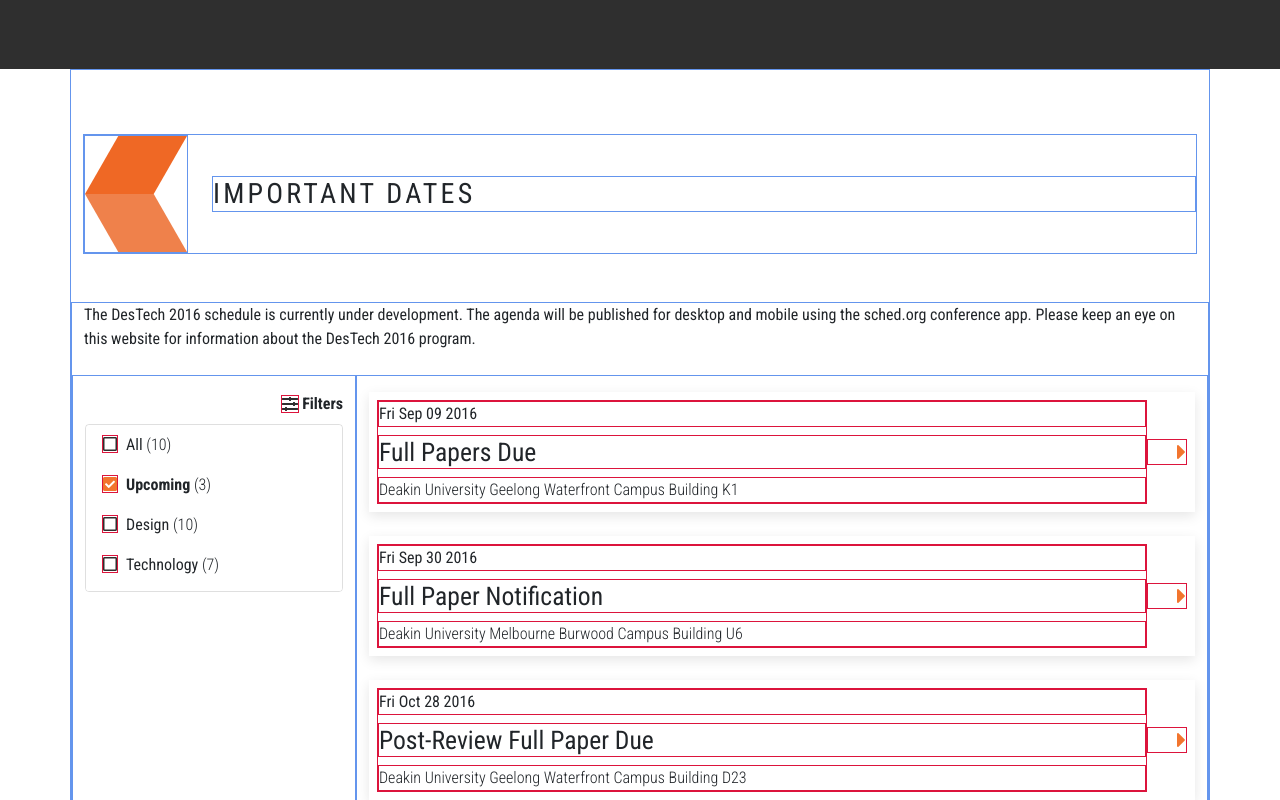
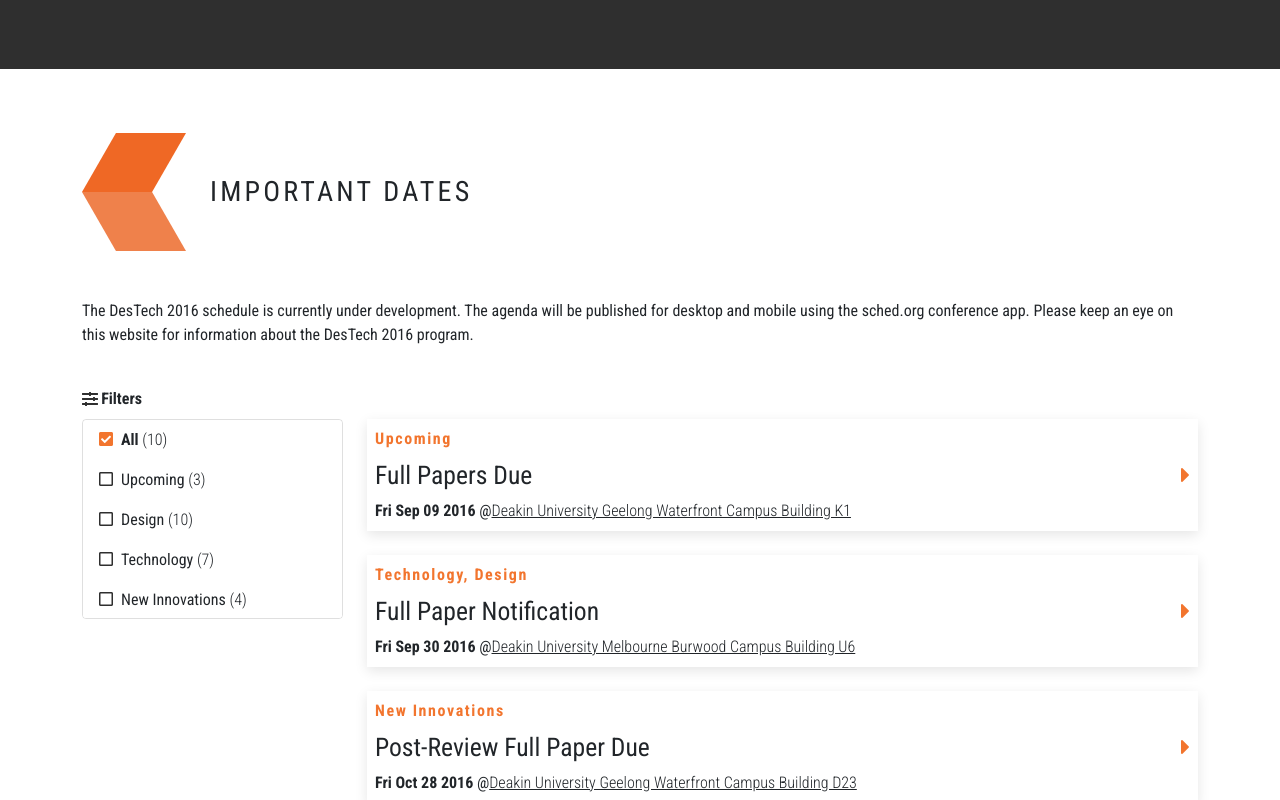
Before and after one commit to AndyJPG/destech-showcase, a React (Create React App) app: page / in a window 1280 px wide. Shown: the part 1380-2180 px from the top of the page. Built offline with nearby package versions, Linux system fonts and the light colour scheme.

Commit message:
implemented events filter

```diff
--- a/src/components/EventDates/EventDates.tsx
+++ b/src/components/EventDates/EventDates.tsx
@@ -6,7 +6,8 @@
 type Event = {
     eventName: string,
     eventDate: Date,
-    eventLocation: string
+    eventLocation: string,
+    category: Array<string>
 }
 
 type FilterOption = {
@@ -19,55 +20,118 @@
     {
         eventName: "full papers due",
         eventDate: new Date("2016-09-09"),
-        eventLocation: "Deakin University Geelong Waterfront Campus Building K1"
+        eventLocation: "Deakin University Geelong Waterfront Campus Building K1",
+        category: ["upcoming"]
     },
     {
         eventName: "full paper notification",
         eventDate: new Date("2016-09-30"),
-        eventLocation: "Deakin University Melbourne Burwood Campus Building U6"
+        eventLocation: "Deakin University Melbourne Burwood Campus Building U6",
+        category: ["technology", "design"]
     }, {
         eventName: "post-review full paper due",
         eventDate: new Date("2016-10-28"),
-        eventLocation: "Deakin University Geelong Waterfront Campus Building D23"
+        eventLocation: "Deakin University Geelong Waterfront Campus Building D23",
+        category: ["new innovations"]
     }
 ];
 
 function EventDates() {
 
+    // Filter list
+    const [filterList, setFilterList] = useState<Array<string>>(["all"]);
+
+    // Filter options
     const [filterOptions, setFilterOptions] = useState<Array<FilterOption>>(
         [
-            {name: "all", number: 10, checked: false},
-            {name: "upcoming", number: 3, checked: true},
+            {name: "all", number: 10, checked: true},
+            {name: "upcoming", number: 3, checked: false},
             {name: "design", number: 10, checked: false},
             {name: "technology", number: 7, checked: false},
             {name: "new innovations", number: 4, checked: false}
         ]
     );
 
+    // Show filter or not
     const [showFilter, setShowFilter] = useState(true);
 
+    // Filter option checkbox handler
     function checkboxHandler(name: string) {
+        // New filter list
+        let newFilterList: Array<string> = [];
+
+        // Filter options
         let newFilterOptions = [...filterOptions];
+
+        //All category index
+        let indexOfAllCategory: number = 0;
+
+        // If all is selected
         if (name === "all") {
+            // Set filter list to all
+            newFilterList = ["all"];
+
+            // Update filter options
             newFilterOptions.forEach((option) => {
                 if (option.name === name) {
-                    option.checked = !option.checked;
+                    option.checked = true;
                 } else {
                     option.checked = false;
                 }
             });
         } else {
-            newFilterOptions.forEach((option) => {
+            // Update filter options and filter list
+            newFilterOptions.forEach((option, index) => {
                 if (option.name === name) {
                     option.checked = !option.checked;
                 }
 
                 if (option.name === "all") {
+                    indexOfAllCategory = index;
                     option.checked = false;
+                }
+
+                if (option.checked === true) {
+                    newFilterList.push(option.name);
                 }
             });
         }
+
+        // If filter list length is 0 select all
+        if (newFilterList.length <= 0) {
+            newFilterOptions[indexOfAllCategory].checked = true;
+            newFilterList = ["all"];
+        }
+
+        // Set filter list
+        setFilterList(newFilterList);
+        // Set new filter options
         setFilterOptions(newFilterOptions);
+    }
+
+    // Calculate height or option list
+    function getFilterListHeight(): string {
+        const filterListHeight = filterOptions.length * 40;
+        return filterListHeight.toString() + "px";
+    }
+
+    // Get events list
+    function getEventsList(): Array<Event> {
+        // If filter list has all
+        if (filterList.includes("all")) {
+            return events;
+        }
+
+        // Filtered event list
+        const newEventsList = events.filter((event) => {
+            for (let filterListIndex = 0; filterListIndex < filterList.length; filterListIndex++) {
+                if (event.category.includes(filterList[filterListIndex])) {
+                    return true;
+                }
+            }
+        });
+
+        return newEventsList;
     }
 
     return (
@@ -75,14 +139,14 @@
             <p className="description">The DesTech 2016 schedule is currently under development. The agenda will be published for desktop and
                 mobile using the sched.org conference app. Please keep an eye on this website for information about the
                 DesTech 2016 program.</p>
-            <div className="events-filter col-12 col-sm-3 col-lg-3">
+            <div className="events-filter col-12 col-sm-12 col-md-4 col-lg-3">
                 <label className="filter-title">
                     <input type="checkbox" checked={showFilter} onChange={() => {setShowFilter(!showFilter)}} />
                     <i className="fas fa-sliders-h mobile-filter-icon" />
                     <span>Filters</span>
                     <i className="fa fa-caret-down screen-filter-icon"/>
                 </label>
-                <ul className="list-group events-filter-list" style={{height: showFilter ? "168px" : "0", opacity: showFilter ? "1" : "0"}} >
+                <ul className="list-group events-filter-list" style={{height: showFilter ? getFilterListHeight() : "0", opacity: showFilter ? "1" : "0"}} >
                     {
                         filterOptions.map((option) =>
                             <li className="list-group-item" key={option.name}>
@@ -100,16 +164,18 @@
                     }
                 </ul>
             </div>
-            <div className="events-container col-12 col-sm-9 col-lg-9">
+            <div className="events-container col-12 col-sm-12 col-md-8 col-lg-9">
                 <ul className="list-group">
                     {
-                        events.map((event) =>
-                            <Link className="link-container" to="/program">
-                                <li className="event-item list-group-item" key={event.eventName}>
+                        getEventsList().map((event) =>
+                            <Link className="link-container" to="/program" key={event.eventName}>
+                                <li className="event-item list-group-item">
                                     <div className="event-content">
-                                        <p className="event-date">{event.eventDate.toDateString()}</p>
+                                        <p className="event-categories">
+                                            {event.category.map((category, index) => index === 0 ? category : ", " + category)}
+                                        </p>
                                         <p className="event-name">{event.eventName}</p>
-                                        <p className="event-location">{event.eventLocation}</p>
+                                        <p><span className="event-date">{event.eventDate.toDateString()}</span> @<span className="event-location">{event.eventLocation}</span></p>
                                     </div>
                                     <i className="fas fa-caret-right"/>
                                 </li>
--- a/src/components/EventDates/eventDates.scss
+++ b/src/components/EventDates/eventDates.scss
@@ -11,10 +11,6 @@
     padding-top: 0.5rem;
     padding-bottom: 0.5rem;
 
-    div, li, p, i {
-      border: 1px solid crimson;
-    }
-
     ul {
       width: 100%;
     }
@@ -26,6 +22,11 @@
       justify-content: flex-end;
       padding-bottom: 0.5rem;
       padding-top: 0.5rem;
+      cursor: pointer;
+
+      @media (min-width: 768px) {
+        justify-content: flex-start;
+      }
 
       span {
         font-weight: 600;
@@ -48,7 +49,7 @@
       }
     }
 
-    .list-group {
+    .events-filter-list {
       overflow: hidden;
       transition: height 1s ease-in-out, opacity 1.5s ease-in-out;
       border: 1px solid rgba(0, 0, 0, 0.125);
@@ -96,8 +97,8 @@
   .events-container {
     padding-top: 1rem;
 
-    div, li, p, i {
-      border: 1px solid crimson;
+    @media (min-width: 768px) {
+      padding-top: 3rem;
     }
 
     .link-container {
@@ -121,7 +122,19 @@
 
         .event-date {
           font-size: 1rem;
-          font-weight: 500;
+          font-weight: 600;
+          display: block;
+
+          @media (min-width: 768px) {
+            display: inline;
+          }
+        }
+
+        .event-categories {
+          text-transform: capitalize;
+          color: $primary;
+          font-weight: 600;
+          letter-spacing: 0.1rem;
         }
 
         .event-name {
@@ -136,6 +149,7 @@
         }
 
         .event-location {
+          text-decoration: underline;
           font-size: 0.8rem;
           font-weight: 300;
 
--- a/src/components/SectionContainer/sectionContainer.scss
+++ b/src/components/SectionContainer/sectionContainer.scss
@@ -1,10 +1,6 @@
 @import 'src/assets/sass/variables';
 
 .section-container {
-
-  div, h3, img {
-    border: 1px solid cornflowerblue;
-  }
 
   .content-container {
     padding-top: 4rem;
```
